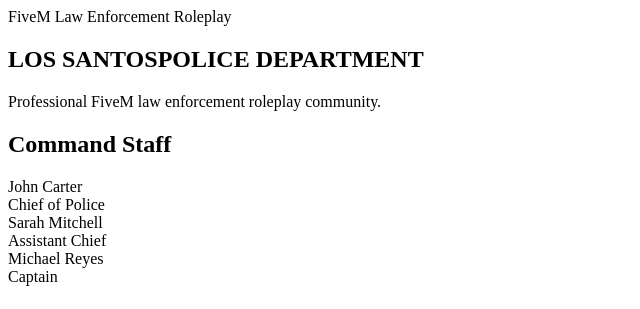
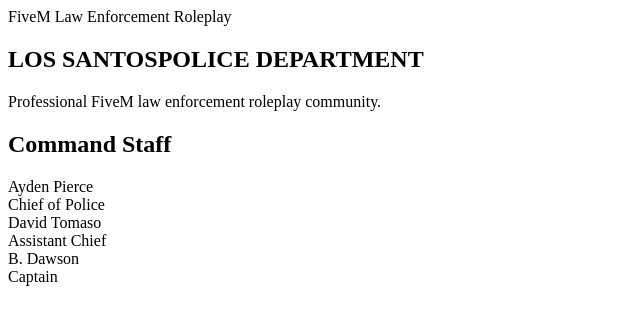
Before and after one commit to Saucierauto16/Project-X, a React (Vite) app: page / in a window 1280 px wide. Shown: the top 309 px of the page, without its empty margins (0-640 px from the left). Built offline with nearby package versions, Linux system fonts and the light colour scheme.

Commit message:
Add files via upload

```diff
--- a/App.jsx
+++ b/App.jsx
@@ -1,8 +1,8 @@
 export default function App() {
   const commandStaff = [
-    { rank: 'Chief of Police', name: 'John Carter' },
-    { rank: 'Assistant Chief', name: 'Sarah Mitchell' },
-    { rank: 'Captain', name: 'Michael Reyes' },
+    { rank: 'Chief of Police', name: 'Ayden Pierce' },
+    { rank: 'Assistant Chief', name: 'David Tomaso' },
+    { rank: 'Captain', name: 'B. Dawson' },
   ];
 
   const divisions = [
```
